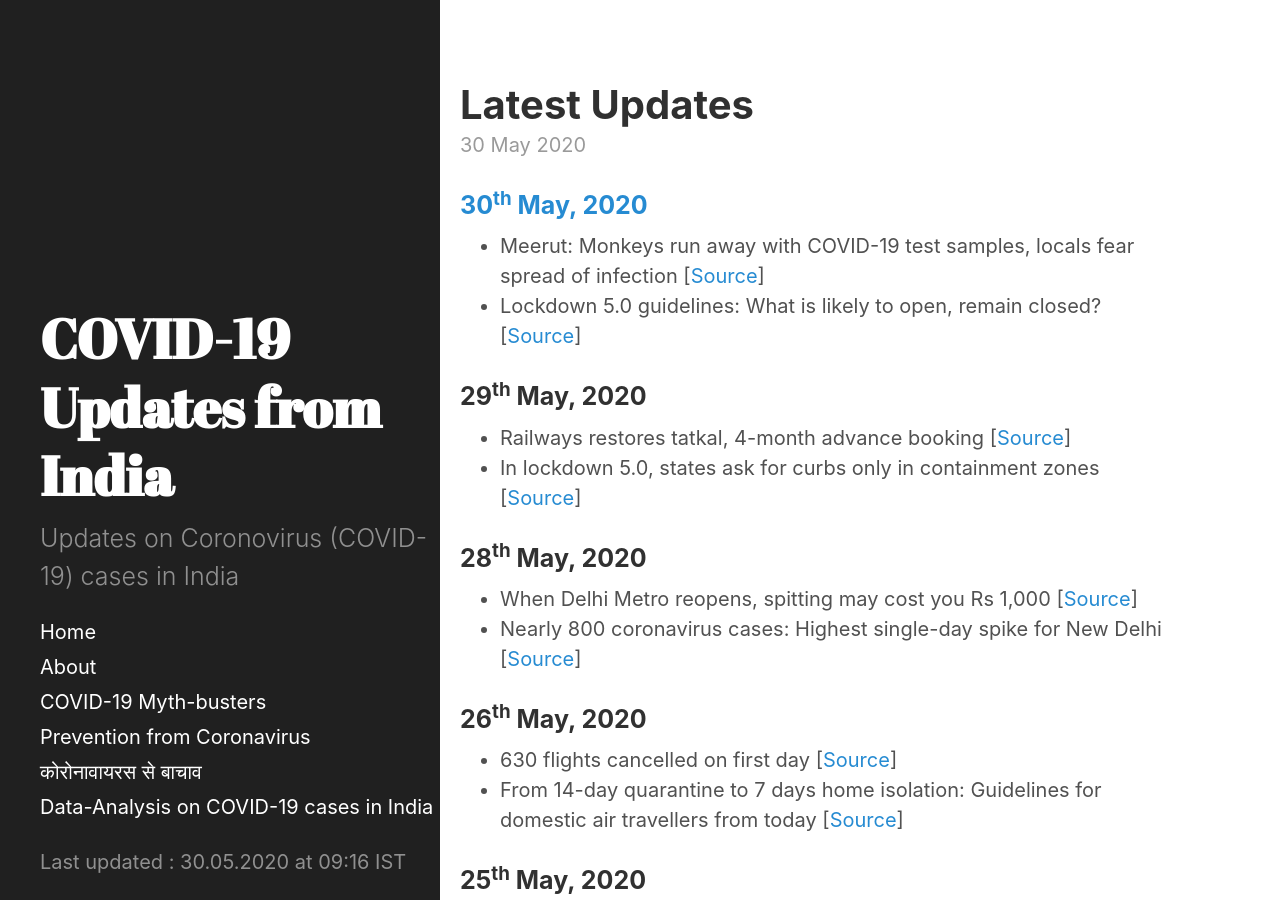
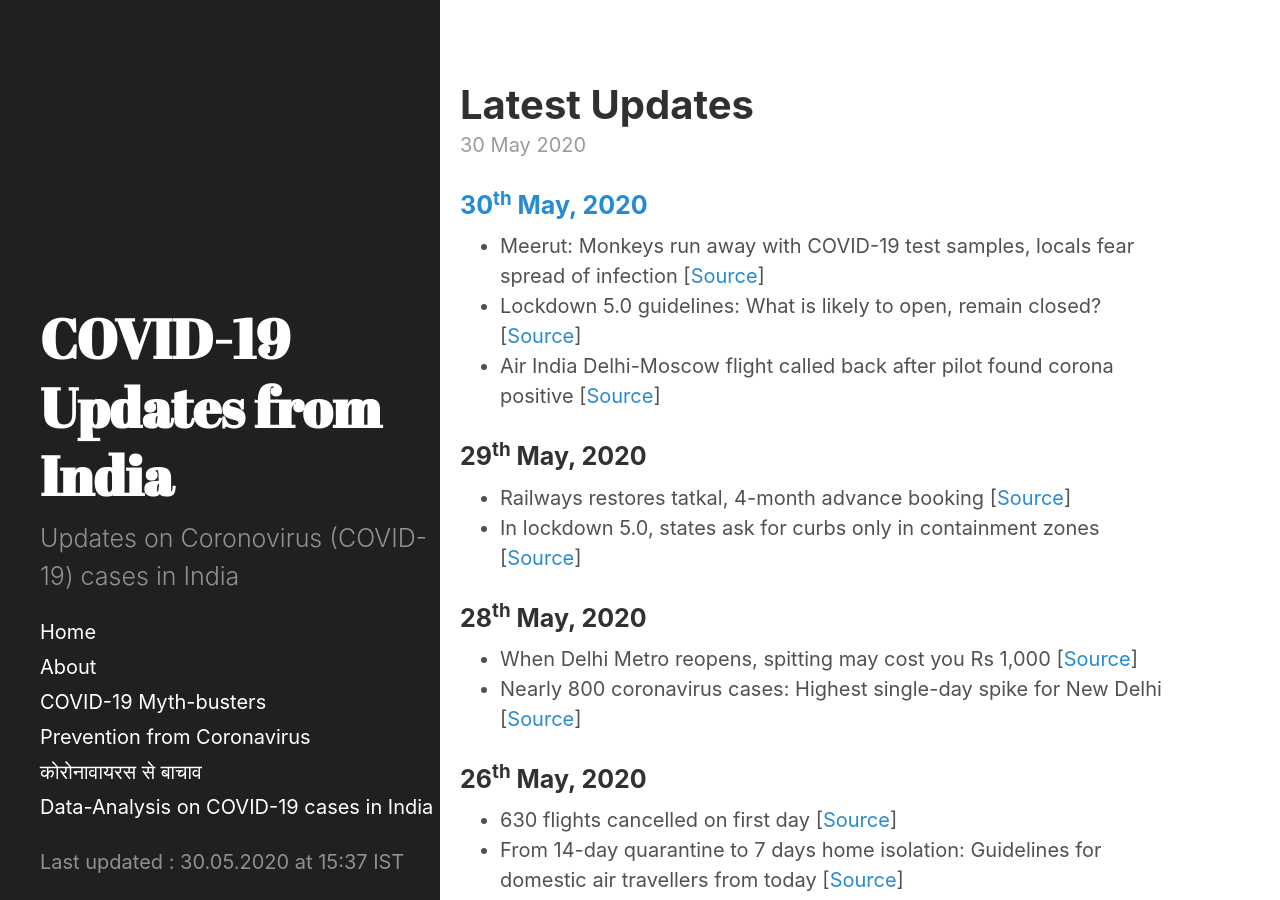
Before and after one commit to bhooraj/covid19updates-india, a Jekyll site: the page built from _posts/2020-05-30-Latest-updates.md, in a window 1280 px wide and 900 px high. Built offline with Jekyll 4.4.1, drawn with Linux system fonts in a browser that asks for light colours.

Commit message:
Updated news section

```diff
--- a/_data/last_updated.yml
+++ b/_data/last_updated.yml
@@ -1 +1 @@
-- updated_on : 30.05.2020 at 09:16 IST
+- updated_on : 30.05.2020 at 15:37 IST
--- a/_posts/2020-05-30-Latest-updates.md
+++ b/_posts/2020-05-30-Latest-updates.md
@@ -4,6 +4,7 @@ layout: post
 ### [30<sup>th</sup> May, 2020](#updates)
 - Meerut: Monkeys run away with COVID-19 test samples, locals fear spread of infection [[Source](https://www.timesnownews.com/mirror-now/in-focus/article/meerut-monkeys-run-away-with-covid-19-test-samples-locals-fear-spread-of-infection/598669)]
 - Lockdown 5.0 guidelines: What is likely to open, remain closed? [[Source](https://indianexpress.com/article/india/lockdown-5-0-new-guidelines-likely-changes-rules-6432671/)]
+- Air India Delhi-Moscow flight called back after pilot found corona positive [[Source](https://timesofindia.indiatimes.com/business/india-business/air-india-delhi-moscow-flights-called-back-from-over-uzbekistan-after-pilot-found-corona-positive/articleshow/76104853.cms)]
 
 ### 29<sup>th</sup> May, 2020
 - Railways restores tatkal, 4-month advance booking [[Source](https://www.livemint.com/news/india/railways-restores-tatkal-4-month-advance-booking-11590683771801.html)]
```
